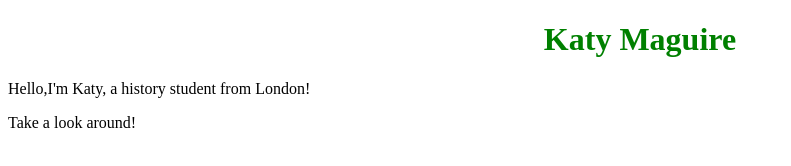
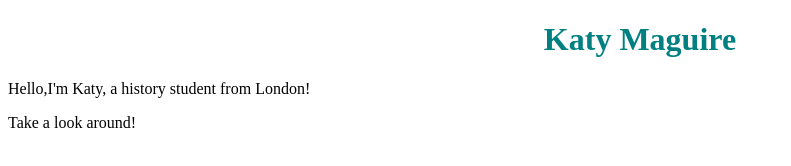
Before and after one commit to katymags/web-content, a plain HTML site: page index.html in a window 1280 px wide. Shown: the whole page, without its empty margins (0-791 px from the left). Drawn offline with Linux system fonts and the light colour scheme; files that its build step writes are made by us from their sources.

Commit message:
colour to teal

```diff
--- a/styles.css
+++ b/styles.css
@@ -7,6 +7,6 @@
   }
  h1 {
    text-align: center;
-    color: green;
+    color: teal;
  }
 </style>
```
